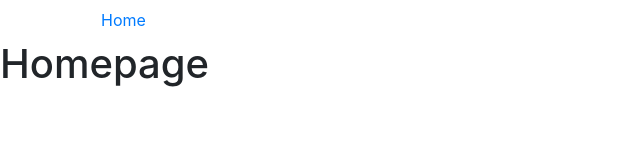
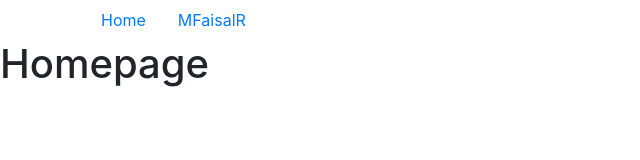
Before and after one commit to fachreza73/learn-git, a plain HTML site: page index.html in a window 1280 px wide. Shown: the whole page, without its empty margins (0-640 px from the left). Drawn offline with nearby package versions, Linux system fonts and the light colour scheme.

Commit message:
add menu mfaisalr in index.html

```diff
--- a/index.html
+++ b/index.html
@@ -16,6 +16,9 @@
             <li class="nav-item">
                 <a class="nav-link" href="#">Home</a>
             </li>
+            <li class="nav-item">
+                <a class="nav-link" href="./mfaisalr.html">MFaisalR</a>
+            </li>
         </ul>
     </div>
 
```
